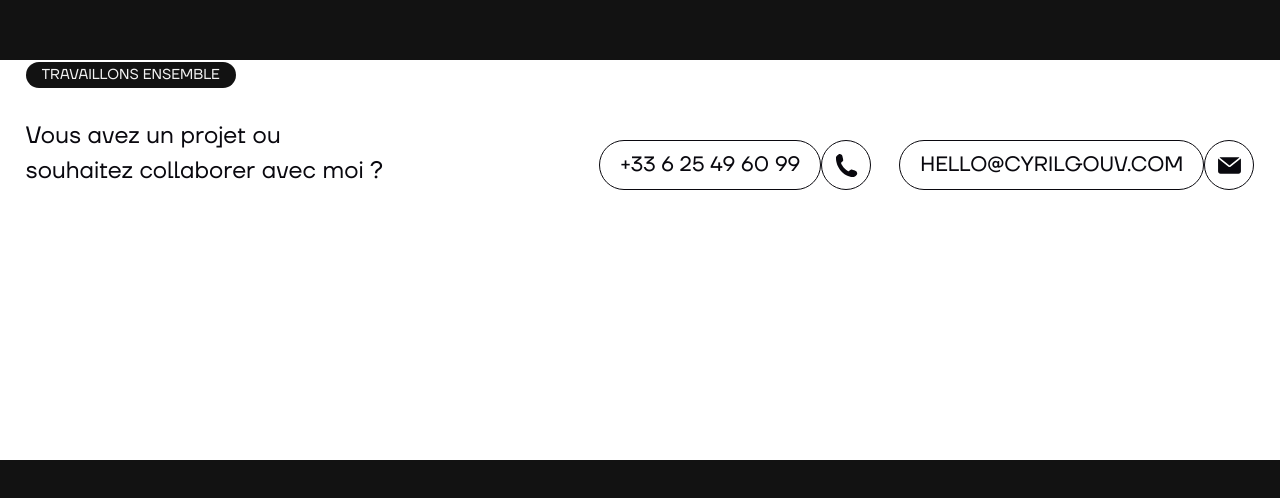
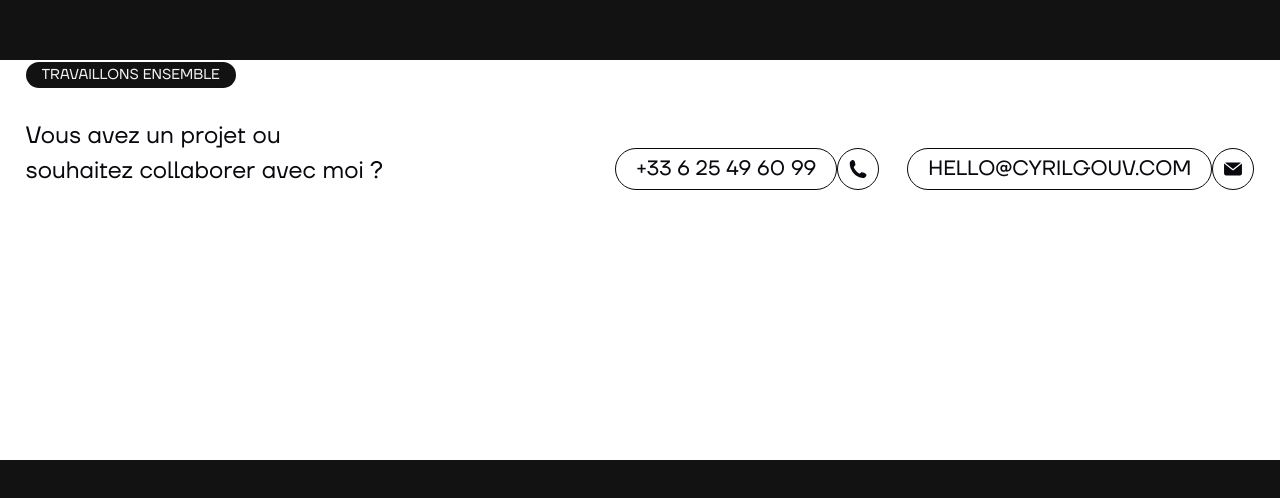
Before and after one commit to CyrilGouv/next-folio, a Next.js app: page /contact in a window 1280 px wide. Shown: the part 2275-2773 px from the top of the page. Built offline with nearby package versions, Linux system fonts and the light colour scheme.

Commit message:
added responsive css for ButtonWithIcon component

```diff
--- a/components/UI/Cta/CtaFooter.module.scss
+++ b/components/UI/Cta/CtaFooter.module.scss
@@ -10,9 +10,8 @@
     }
 
     &__content {
-        display: grid;
-        grid-template-columns: 1fr;
-        row-gap: 1vw;
+        display: flex;
+        flex-direction: column;
         width: 100%;
     }
 
@@ -92,10 +91,9 @@
 */
 @media (min-width: 640px) {
     .cta {
-
         &__content {
-            grid-template-columns: 1fr 1fr;
-            column-gap: 1vw;
+            flex-direction: row;
+            justify-content: flex-end;
         }
 
         &__infos {
--- a/components/UI/Elements/Button/ButtonWithIcon.jsx
+++ b/components/UI/Elements/Button/ButtonWithIcon.jsx
@@ -52,6 +52,8 @@ const ButtonWithIcon = ({ text, href, type, className = null }) => {
                     </span>
                 </a>
             )
+        default:
+            return null
     }
 
 
--- a/components/UI/Elements/Button/ButtonWithIcon.module.scss
+++ b/components/UI/Elements/Button/ButtonWithIcon.module.scss
@@ -6,8 +6,8 @@
     line-height: 1.125;
     color: inherit;
     text-decoration: none;
-    margin-left: auto;
     overflow: hidden;
+    margin-bottom: 2vw;
 
     &__text {
         padding: 0 1.25rem;
@@ -30,7 +30,7 @@
         display: flex;
         justify-content: center;
         align-items: center;
-        height: 50px;
+        height: 2rem;
         border: 1px solid var(--lightThemeFontColor);
         overflow: hidden;
 
@@ -48,7 +48,7 @@
 
     &__icon {
         position: relative;
-        width: 50px;
+        width: 2rem;
         border-radius: 50%;
         overflow: hidden;
 
@@ -59,8 +59,8 @@
 
         svg {
             position: relative;
-            width: 23px;
-            height: 23px;
+            width: 0.875rem;
+            height: 0.875rem;
             z-index: 3;
         }
     }
@@ -91,3 +91,154 @@
 
     }
 }
+
+
+/*
+//==========================================================
+//  Responsive =>  > 640px
+//==========================================================
+*/
+@media (min-width: 640px) {
+    .button {
+        margin-bottom: 0;
+
+        &__text,
+        &__icon {
+            height: 2.125rem;
+        }
+
+        &__icon {
+            width: 2.125rem;
+
+            svg {
+                width: 0.938rem;
+                height: 0.938rem;
+            }
+        }
+    }
+}
+
+
+/*
+//==========================================================
+//  Responsive =>  > 768px
+//==========================================================
+*/
+@media (min-width: 768px) {
+    .button {
+
+        &__text,
+        &__icon {
+            height: 2.25rem;
+        }
+
+        &__icon {
+            width: 2.25rem;
+
+            svg {
+                width: 1rem;
+                height: 1rem;
+            }
+        }
+    }
+}
+
+
+
+/*
+//==========================================================
+//  Responsive =>  > 1024px
+//==========================================================
+*/
+@media (min-width: 1024px) {
+    .button {
+        margin-left: auto;
+
+        &__text,
+        &__icon {
+            height: 2.375rem;
+        }
+
+        &__icon {
+            width: 2.375rem;
+
+            svg {
+                width: 1.063rem;
+                height: 1.063rem;
+            }
+        }
+    }
+}
+
+
+/*
+//==========================================================
+//  Responsive =>  > 1200px
+//==========================================================
+*/
+@media (min-width: 1200px) {
+    .button {
+        &__text,
+        &__icon {
+            height: 2.625rem;
+        }
+
+        &__icon {
+            width: 2.625rem;
+
+            svg {
+                width: 1.125rem;
+                height: 1.125rem;
+            }
+        }
+    }
+}
+
+
+
+/*
+//==========================================================
+//  Responsive =>  > 1400px
+//==========================================================
+*/
+@media (min-width: 1400px) {
+    .button {
+        &__text,
+        &__icon {
+            height: 3rem;
+        }
+
+        &__icon {
+            width: 3rem;
+
+            svg {
+                width: 1.375rem;
+                height: 1.375rem;
+            }
+        }
+    }
+}
+
+
+/*
+//==========================================================
+//  Responsive =>  > 1600px
+//==========================================================
+*/
+@media (min-width: 1600px) {
+    .button {
+        &__text,
+        &__icon {
+            height: 3.125rem;
+        }
+
+        &__icon {
+            width: 3.125rem;
+
+            svg {
+                width: 1.438rem;
+                height: 1.438rem;
+            }
+        }
+    }
+}
--- a/data/skills.js
+++ b/data/skills.js
@@ -5,7 +5,7 @@ export const skillItems = [
     },
     {
         id: 1,
-        name: "WordPress / Strapi / Medusa.js",
+        name: "WordPress / Strapi.js",
     },
     {
         id: 2,
```
